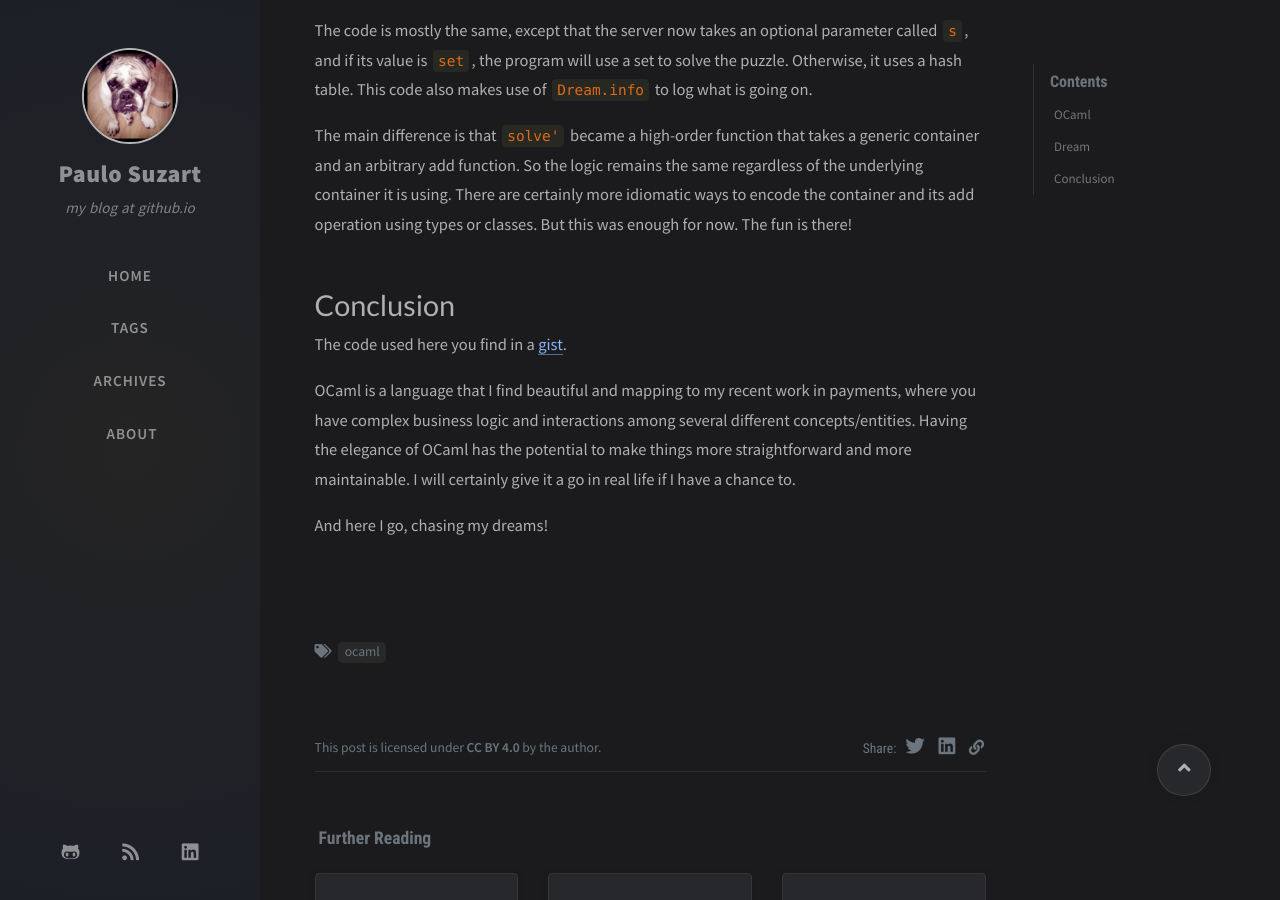
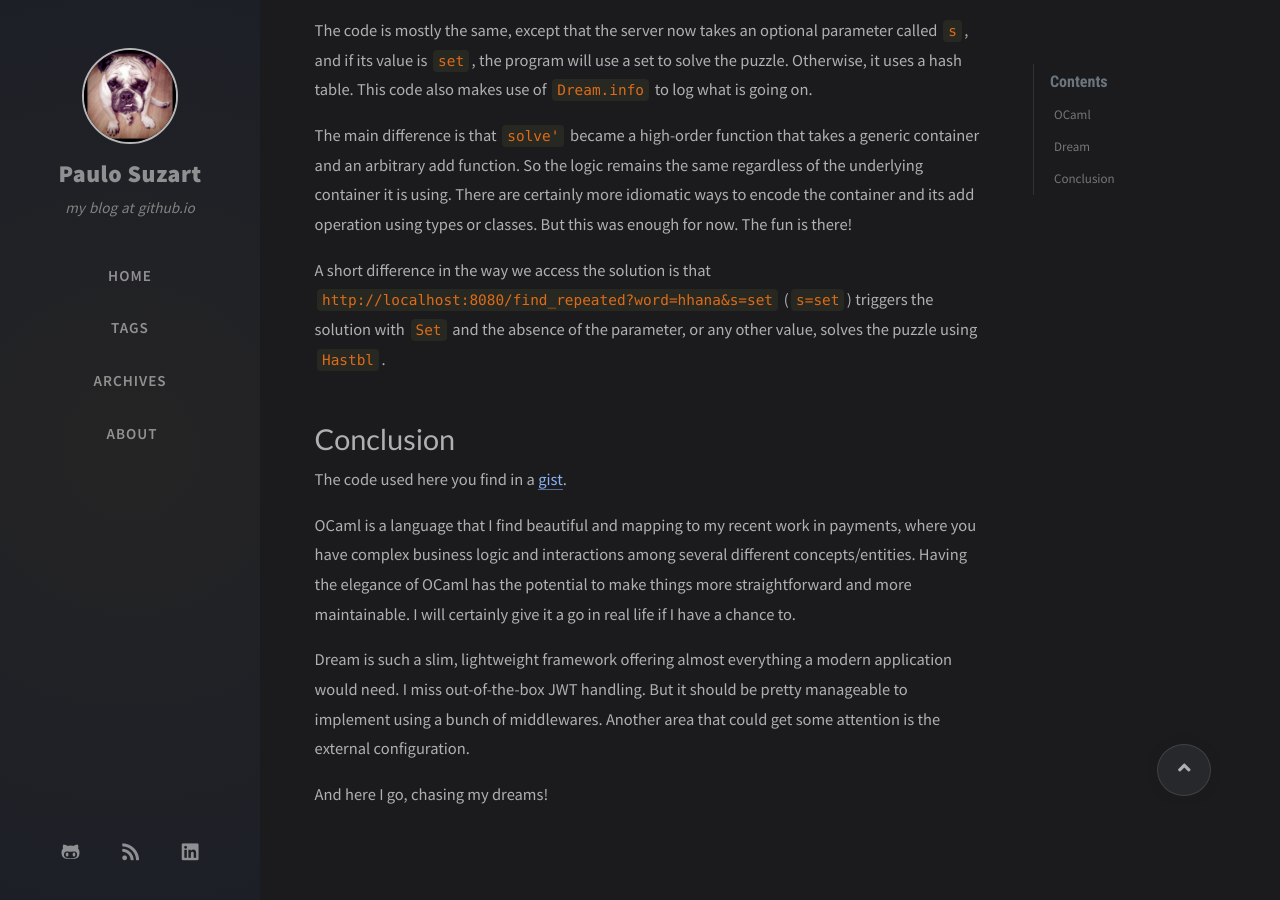
Before and after one commit to paulosuzart/paulosuzart.github.io, a Jekyll site: the page built from _posts/2021-11-14-ocaml-dream.md, in a window 1280 px wide and 900 px high, scrolled down 4514 px. Built offline with Jekyll 4.4.1, drawn with Linux system fonts in a browser that asks for light colours; nearby versions of some CDN libraries; comment, search, counter and statistics services are not loaded.

Commit message:
Fine adjustments

```diff
--- a/_posts/2021-11-14-ocaml-dream.md
+++ b/_posts/2021-11-14-ocaml-dream.md
@@ -158,10 +158,16 @@ The code is mostly the same, except that the server now takes an optional parame
 
 The main difference is that `solve'` became a high-order function that takes a generic container and an arbitrary add function. So the logic remains the same regardless of the underlying container it is using. There are certainly more idiomatic ways to encode the container and its add operation using types or classes. But this was enough for now. The fun is there!
 
+A short difference in the way we access the solution is that `http://localhost:8080/find_repeated?word=hhana&s=set` (`s=set`) triggers the solution with `Set` and the absence of the parameter, or any other value, solves the puzzle using `Hastbl`.
+
+
 # Conclusion
 
 The code used here you find in a [gist](https://gist.github.com/paulosuzart/4547930ad007ce911741816fb510b8e1).
 
 OCaml is a language that I find beautiful and mapping to my recent work in payments, where you have complex business logic and interactions among several different concepts/entities. Having the elegance of OCaml has the potential to make things more straightforward and more maintainable. I will certainly give it a go in real life if I have a chance to.
 
+Dream is such a slim, lightweight framework offering almost everything a modern application would need. I miss out-of-the-box JWT handling. But it should be pretty manageable to implement using a bunch of middlewares. Another area that could get some attention is the external configuration.
+
+
 And here I go, chasing my dreams!
```
